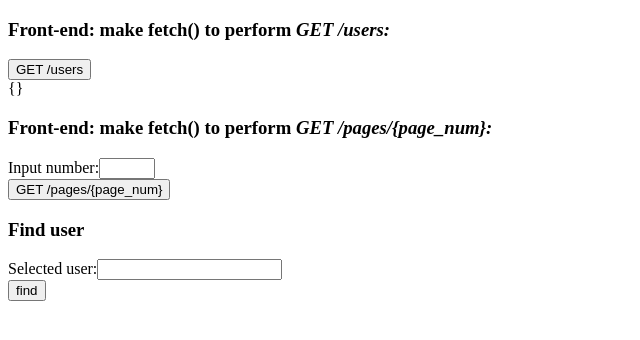
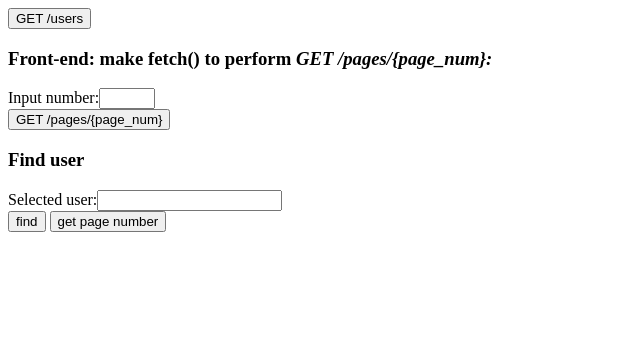
Before and after one commit to gmo88/node-express, a website: page public/index.html in a window 1280 px wide. Both pictures are taken after a click on the button "GET /users". Shown: the whole page, without its empty margins (0-640 px from the left). Drawn offline with Linux system fonts and the light colour scheme; no server answers.

Commit message:
add dynamically create button, but can't add function to it

```diff
--- a/public/index.html
+++ b/public/index.html
@@ -5,9 +5,7 @@
     <title>Fetch</title>
 </head>
 <body>
-<h3>Front-end: make fetch() to perform <i>GET /users:</i></h3>
 <button onclick="fetchUsers()">GET /users</button>
-<div class="usersShow"></div>
 
 <h3>Front-end: make fetch() to perform <i>GET /pages/{page_num}:</i></h3>
 <label>Input number:<input type="number" class="inputField" min="0" max="20"></label><br>
@@ -34,33 +32,62 @@
 
     button.addEventListener('click', () => openPage(document.querySelector(".inputField").value));
 
-    function fetchUsers() {
+    const fetchUsers = () => {
         fetch('/users', getParams)
           .then(resp => resp.json())
           .then(jsonBody => {
               data = jsonBody;
-              return jsonBody;
+              renderUserList(data, 'body');
           })
-          .then(result => users.innerHTML = JSON.stringify(result))
-          .catch(error => users.innerHTML = JSON.stringify(error));
-    }
+          .catch(error => renderUserList(error, 'body'));
+    };
 
-    function openPage(page_num) {
+    const createButton = (type, value, where) => {
+        let element = document.createElement("input");
+        let whereToAppend = document.querySelector(where);
+        element.setAttribute("type", type);
+        element.setAttribute("value", value);
+        element.onclick = function () {
+            return fetchUsers();
+        };
+        whereToAppend.appendChild(element);
+        return whereToAppend;
+    };
+
+    createButton('button', "get page number", 'body');
+
+    const openPage = (page_num) => {
         fetch(`/pages/${page_num}`, getParams)
           .then(resp => resp.json())
           .then(jsonBody => jsonBody)
           .then(result => {
               currentPage = result;
+              console.log('current page:', currentPage);
               generateDynamicTable(currentPage);
           })
           .catch(error => document.querySelector(".container").innerHTML = JSON.stringify(error));
-    }
+    };
 
-    function getInputValue() {
+    const getInputValue = () => {
         let inputVal = document.querySelector('.userNameInput').value;
         const result = currentPage.users.filter(i => i.name.toLowerCase() === inputVal.toLowerCase());
-        return result
-    }
+        return renderUserList(result, "body");
+    };
+
+    const renderUserList = (data, where) => {
+        let ul = document.createElement("ul");
+        for (let i = 0; i < data.length; i++) {
+            let li = document.createElement("li");
+            let id = document.createTextNode(`id: ${data[i].id}, `);
+            let name = document.createTextNode(`name: ${data[i].name}, `);
+            let surname = document.createTextNode(`surname: ${data[i].surname} `);
+            li.appendChild(id);
+            li.appendChild(name);
+            li.appendChild(surname);
+            ul.appendChild(li);
+        }
+        document.querySelector(where).appendChild(ul);
+    };
 
     function generateDynamicTable(result) {
         let table = document.createElement('table');
```
